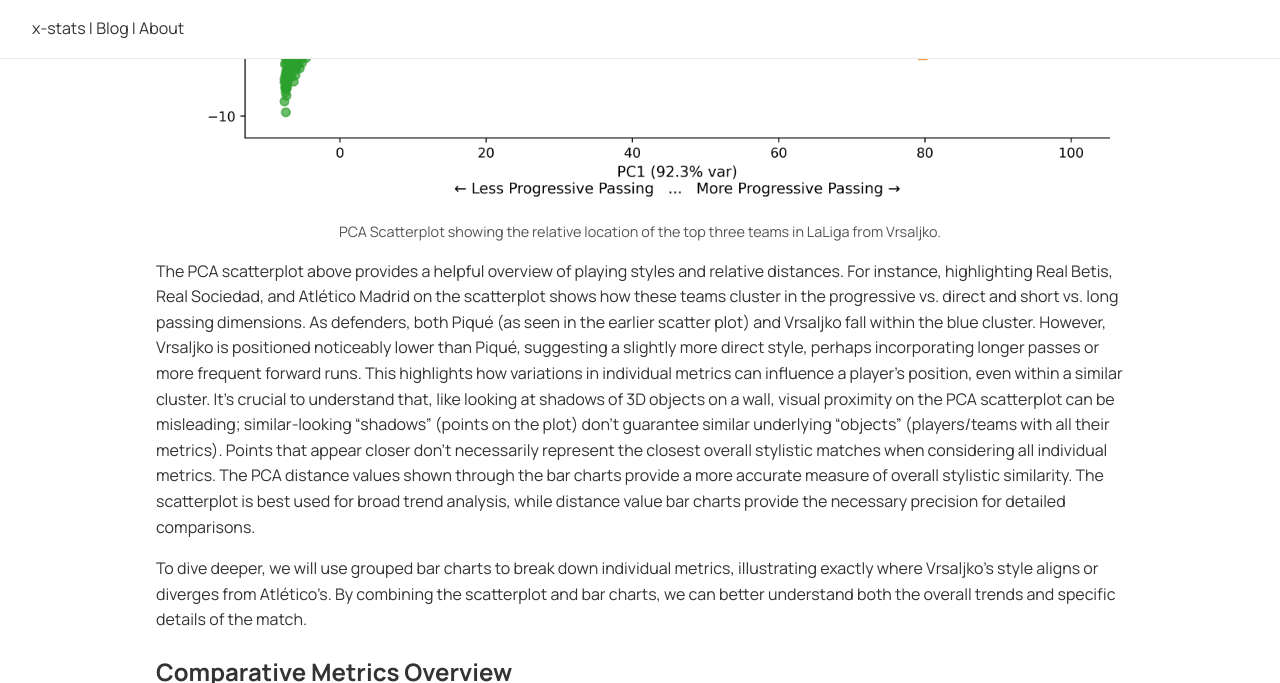
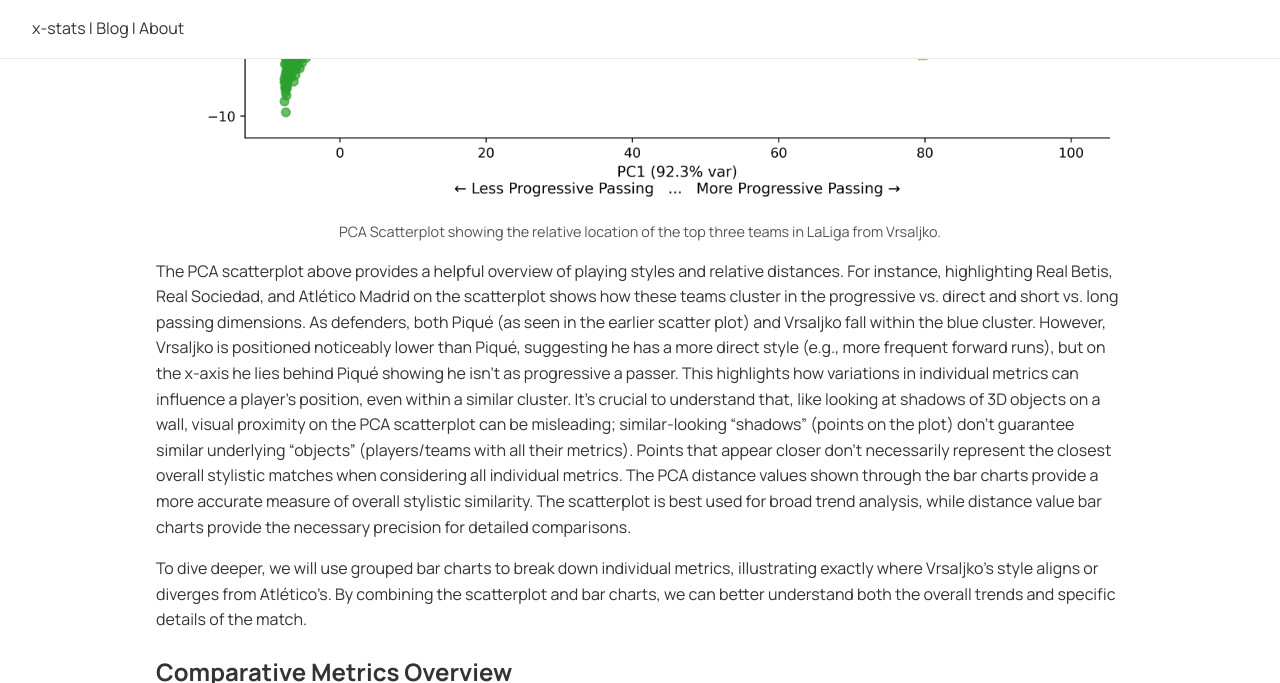
Before and after one commit to u3mukher/x-stats, a Jekyll site: the page built from _posts/2025-01-14-PCA.md, in a window 1280 px wide and 900 px high, scrolled down 7567 px, cut to the strip 0-683 px from the top of the window. Built offline with Jekyll 4.4.1, drawn with Linux system fonts in a browser that asks for light colours; a style sheet for code colours, icons or effects is not loaded.

Commit message:
Update 2025-01-14-PCA.md

```diff
--- a/_posts/2025-01-14-PCA.md
+++ b/_posts/2025-01-14-PCA.md
@@ -197,7 +197,7 @@ Combining the PCA Scatterplot and Bar Charts
   </figcaption>
 </figure>
 
-The PCA scatterplot above provides a helpful overview of playing styles and relative distances. For instance, highlighting Real Betis, Real Sociedad, and Atlético Madrid on the scatterplot shows how these teams cluster in the progressive vs. direct and short vs. long passing dimensions. As defenders, both Piqué (as seen in the earlier scatter plot) and Vrsaljko fall within the blue cluster. However, Vrsaljko is positioned noticeably lower than Piqué, suggesting a slightly more direct style, perhaps incorporating longer passes or more frequent forward runs. This highlights how variations in individual metrics can influence a player's position, even within a similar cluster. It's crucial to understand that, like looking at shadows of 3D objects on a wall, visual proximity on the PCA scatterplot can be misleading; similar-looking "shadows" (points on the plot) don't guarantee similar underlying "objects" (players/teams with all their metrics). Points that appear closer don't necessarily represent the closest overall stylistic matches when considering all individual metrics. The PCA distance values shown through the bar charts provide a more accurate measure of overall stylistic similarity. The scatterplot is best used for broad trend analysis, while distance value bar charts provide the necessary precision for detailed comparisons.
+The PCA scatterplot above provides a helpful overview of playing styles and relative distances. For instance, highlighting Real Betis, Real Sociedad, and Atlético Madrid on the scatterplot shows how these teams cluster in the progressive vs. direct and short vs. long passing dimensions. As defenders, both Piqué (as seen in the earlier scatter plot) and Vrsaljko fall within the blue cluster. However, Vrsaljko is positioned noticeably lower than Piqué, suggesting he has a more direct style (e.g., more frequent forward runs), but on the x-axis he lies behind Piqué showing he isn't as progressive a passer. This highlights how variations in individual metrics can influence a player's position, even within a similar cluster. It's crucial to understand that, like looking at shadows of 3D objects on a wall, visual proximity on the PCA scatterplot can be misleading; similar-looking "shadows" (points on the plot) don't guarantee similar underlying "objects" (players/teams with all their metrics). Points that appear closer don't necessarily represent the closest overall stylistic matches when considering all individual metrics. The PCA distance values shown through the bar charts provide a more accurate measure of overall stylistic similarity. The scatterplot is best used for broad trend analysis, while distance value bar charts provide the necessary precision for detailed comparisons.
 
 To dive deeper, we will use grouped bar charts to break down individual metrics, illustrating exactly where Vrsaljko’s style aligns or diverges from Atlético’s. By combining the scatterplot and bar charts, we can better understand both the overall trends and specific details of the match.
 
```
